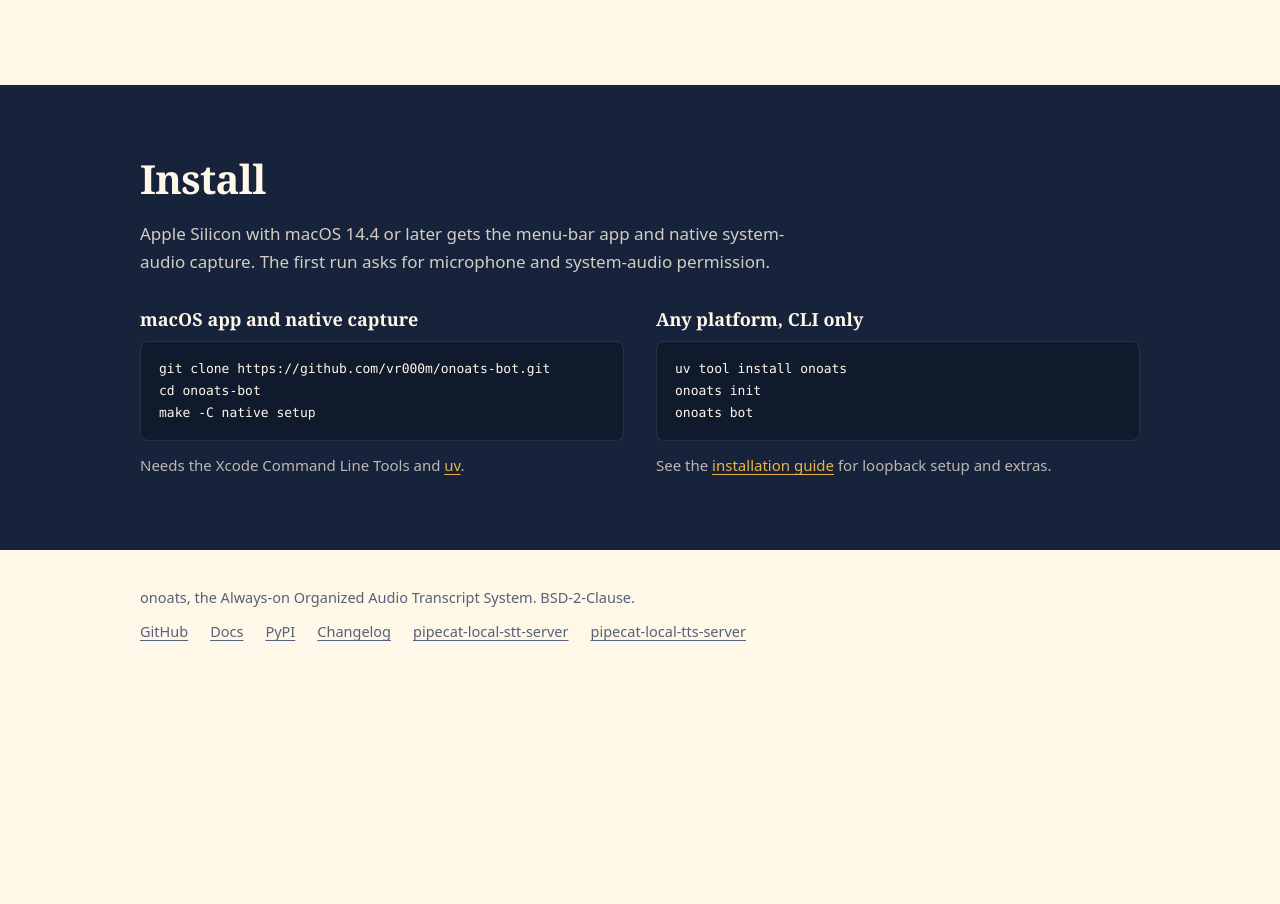
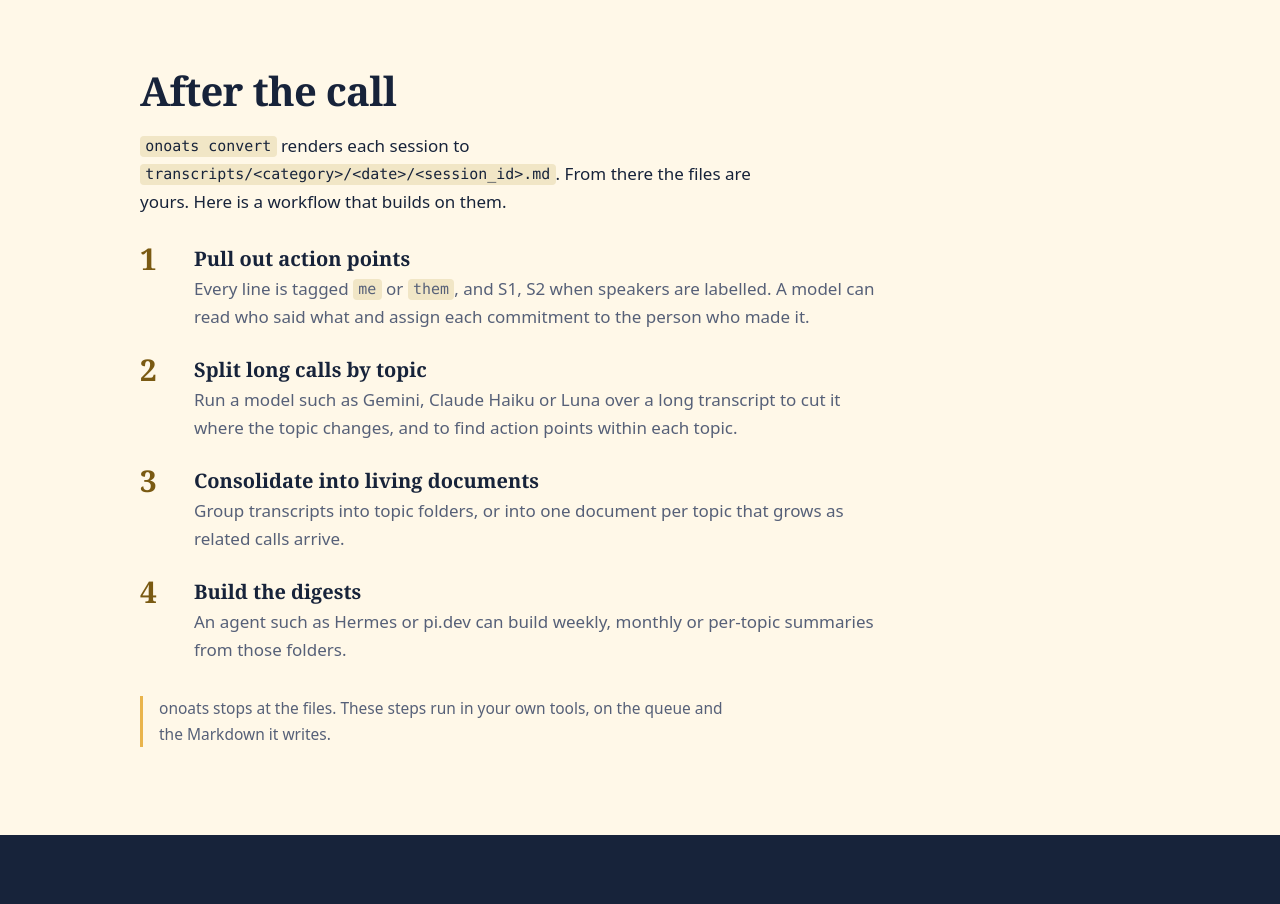
Before and after one commit to vr000m/onoats-bot, a plain HTML site: page site/public/index.html in a window 1280 px wide. Shown: the part 2642-3546 px from the top of the page. Before the commit the page ends 3338 px from the top, so only its background shows below. Drawn offline with Linux system fonts and the light colour scheme.

Commit message:
site: name Nemotron diarizer, add After the call workflow section

```diff
--- a/site/public/index.html
+++ b/site/public/index.html
@@ -105,6 +105,14 @@
   figure img{display:block;width:100%;height:auto;border-radius:14px;box-shadow:0 14px 40px rgba(23,35,58,.22),0 0 0 1px rgba(23,35,58,.08)}
   figcaption{font-size:14.5px;color:var(--slate);margin-top:12px}
 
+  /* after the call: a real sequence */
+  .steps{list-style:none;margin:30px 0 0;padding:0;counter-reset:step;max-width:44em}
+  .steps li{counter-increment:step;position:relative;padding:0 0 26px 54px}
+  .steps li::before{content:counter(step);position:absolute;left:0;top:-2px;font:600 30px/1 var(--serif);color:var(--gold-ink)}
+  .steps b{display:block;font:600 20px/1.25 var(--serif);margin-bottom:4px}
+  .steps span{color:var(--slate)}
+  .aside{max-width:38em;margin-top:6px;padding-left:16px;border-left:3px solid var(--gold);color:var(--slate);font-size:15.5px}
+
   /* ---------- install ---------- */
   .install{background:var(--midnight);color:var(--oat);margin-top:88px;padding:72px 0}
   .install .prose{color:rgba(255,248,232,.8)}
@@ -200,7 +208,7 @@
       <dl>
         <div><dt>A menu-bar app</dt><dd>Start, Stop and Flush from the menu bar, with live levels for both channels and the state of speech-to-text.</dd></div>
         <div><dt>Your choice of speech-to-text</dt><dd>Local Whisper-MLX on Apple Silicon, or a WebSocket server such as <a href="https://github.com/vr000m/pipecat-local-stt-server">pipecat-local-stt-server</a>.</dd></div>
-        <div><dt>Speaker labels, if you want them</dt><dd>Opt in to S1, S2 and so on for the <code>them</code> channel. If labelling fails, transcripts keep flowing without labels.</dd></div>
+        <div><dt>Split remote speakers</dt><dd>Opt in to the Nemotron diarizer on Apple Silicon and the <code>them</code> channel gets S1, S2 and so on, live. If labelling fails, transcripts keep flowing without labels.</dd></div>
         <div><dt>Failures you can see</dt><dd>Capture, speech-to-text and storage errors exit non-zero and say why. A partial session still lands in the queue.</dd></div>
         <div><dt>Files in your own folders</dt><dd>Config, queue and transcripts live in directories you choose. Environment variables override the config file.</dd></div>
         <div><dt>A CLI everywhere</dt><dd>Linux, Windows and Intel Macs run the CLI with PortAudio. The menu-bar app and native capture need Apple Silicon and macOS 14.4+.</dd></div>
@@ -226,6 +234,22 @@
         <img src="/img/onoats-1.6.0-3-settings.png" width="834" height="1040" loading="lazy" alt="The onoats settings panel with audio, speech-to-text, storage and privacy options.">
         <figcaption>Settings: microphone, speech-to-text service, data directory and privacy.</figcaption>
       </figure>
+    </div>
+  </section>
+
+  <section class="sec">
+    <div class="wrap">
+      <h2 class="t">After the call</h2>
+      <div class="prose">
+        <p><code>onoats convert</code> renders each session to <code>transcripts/&lt;category&gt;/&lt;date&gt;/&lt;session_id&gt;.md</code>. From there the files are yours. Here is a workflow that builds on them.</p>
+      </div>
+      <ol class="steps">
+        <li><b>Pull out action points</b><span>Every line is tagged <code>me</code> or <code>them</code>, and S1, S2 when speakers are labelled. A model can read who said what and assign each commitment to the person who made it.</span></li>
+        <li><b>Split long calls by topic</b><span>Run a model such as Gemini, Claude Haiku or Luna over a long transcript to cut it where the topic changes, and to find action points within each topic.</span></li>
+        <li><b>Consolidate into living documents</b><span>Group transcripts into topic folders, or into one document per topic that grows as related calls arrive.</span></li>
+        <li><b>Build the digests</b><span>An agent such as Hermes or pi.dev can build weekly, monthly or per-topic summaries from those folders.</span></li>
+      </ol>
+      <p class="aside">onoats stops at the files. These steps run in your own tools, on the queue and the Markdown it writes.</p>
     </div>
   </section>
 
```
